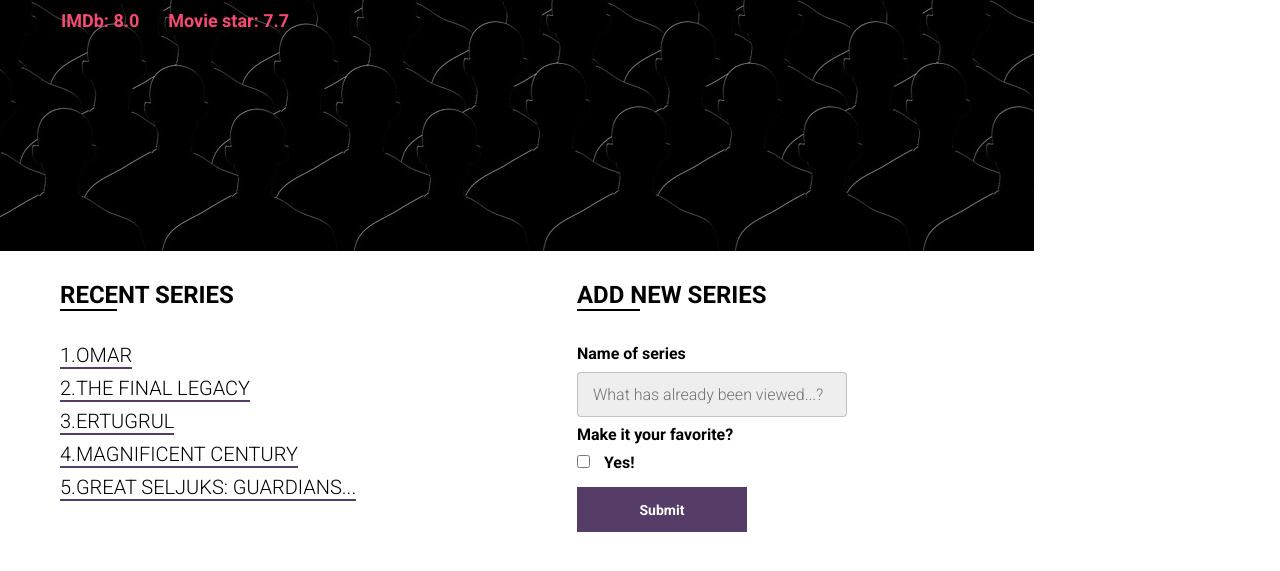
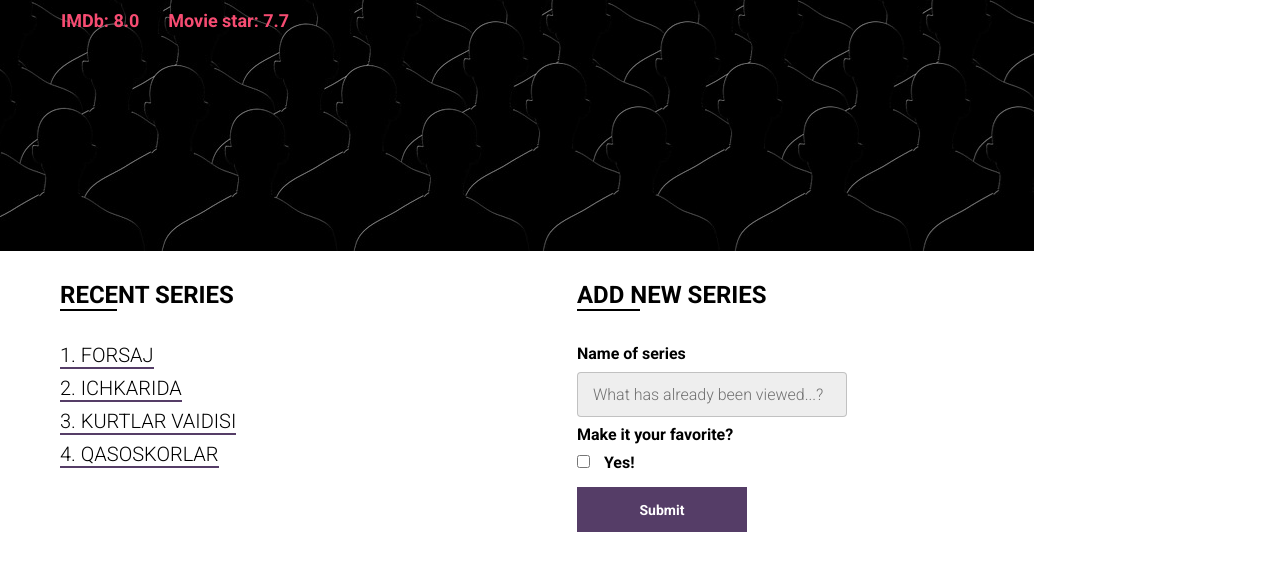
Before and after one commit to GYPNOSIS/DOM, a plain HTML site: page index.html in a window 1280 px wide. Shown: the part 229-800 px from the top of the page. Drawn offline with Linux system fonts and the light colour scheme.

Commit message:
first commit

```diff
--- a/index.html
+++ b/index.html
@@ -1,15 +1,15 @@
 <!DOCTYPE html>
 <html lang="en">
+
 <head>
   <meta charset="UTF-8" />
   <meta name="viewport" content="width=device-width, initial-scale=1.0" />
   <title>Series DB</title>
-    <link
-      href="https://fonts.googleapis.com/css?family=Roboto:300,400,700&display=swap&subset=cyrillic-ext"
-      rel="stylesheet"
-    />
+  <link href="https://fonts.googleapis.com/css?family=Roboto:300,400,700&display=swap&subset=cyrillic-ext"
+    rel="stylesheet" />
   <link rel="stylesheet" href="css/style.css" />
 </head>
+
 <body>
   <main class="promo">
     <div class="promo__content">
@@ -54,13 +54,9 @@
           <form class="add">
             <div class="promo__interactive-title">ADD NEW SERIES</div>
             <span>Name of series</span>
-              <input
-                class="adding__input"
-                type="text"
-                placeholder="What has already been viewed...?"
-              />
+            <input class="adding__input" type="text" placeholder="What has already been viewed...?" />
             <span>Make it your favorite?</span>
-              <input type="checkbox" />
+            <input type="checkbox" id="check" />
             <span class="yes">Yes!</span>
             <button>Submit</button>
           </form>
@@ -78,4 +74,5 @@
 
   <script src="./js/app.js"></script>
 </body>
+
 </html>
--- a/js/app.js
+++ b/js/app.js
@@ -1,24 +1,86 @@
-"use strict"
+`use strict`;
 
-document.addEventListener(('DOMContentLoaded'), ()=>
-    {
+document.addEventListener("DOMContentLoaded", () => {
+    const drama = document.querySelector("#drama");
+    const list = document.querySelector(".promo__interactive-list");
+    const img = document.querySelectorAll(".promo__adv img");
+    const back = document.querySelector("#promo"),
+        input = document.querySelector(".adding__input"),
+        form = document.querySelector(".add");
+    const check = document.querySelector('#check')
 
-    let drama = document.querySelector('#drama');
+    const newArrMove = [
+        "Ichkarida",
+        "Kurtlar Vaidisi",
+        "Forsaj",
+        "Qasoskorlar",
+    ];
 
-drama.textContent = 'COMEDY'
+    drama.textContent = "COMEDY";
 
-const img = document.querySelectorAll(".promo__adv img")
+    img.forEach((e) => {
+        e.remove();
+    });
 
-img.forEach(e =>
-    {
-    e.remove()
-})
+    function reMoveList() {
+        list.textContent = "";
+
+        newArrMove.sort();
+
+        newArrMove.forEach((el, idx) => {
+            list.innerHTML += ` <li class="promo__interactive-item">
+                ${idx + 1}. ${el}
+                <div class="delete"></div>
+              </li>`;
+        });
+
+        const del = document.querySelectorAll('.delete')
+
+        del.forEach((e, idx) => {
+            e.addEventListener('click', () => {
+                e.parentElement.remove()
+                newArrMove.splice(idx, 1)
+            })
+        })
 
 
-let back = document.querySelector('#promo')
+    }
+
+    function addMove() {
+        let inpVal = input.value;
+        if (inpVal.length > 18) {
+            inpVal = inpVal.slice(0, 18) + '...'
+        }
+
+        if (check == ! true) {
+            console.log('Sevimli serial qushildi')
+        }
+
+        newArrMove.push(inpVal);
 
 
-back.style.background = 'url("../img/1.jpg") bottom no-repeat'
 
-const newLi = document.querySelectorAll('.promo__interactive-item')
-})
+        reMoveList();
+    }
+
+
+    reMoveList();
+
+    form.addEventListener("submit", (e) => {
+        e.preventDefault();
+        addMove();
+
+
+
+
+        if (check.checked) {
+            console.log('Sevimli serial qo`shildi');
+        }
+
+
+        form.reset();
+    });
+
+
+    back.style.background = 'url("../img/1.jpg") bottom no-repeat';
+});
```
Lines whose indentation alone changed are shown as unchanged.
